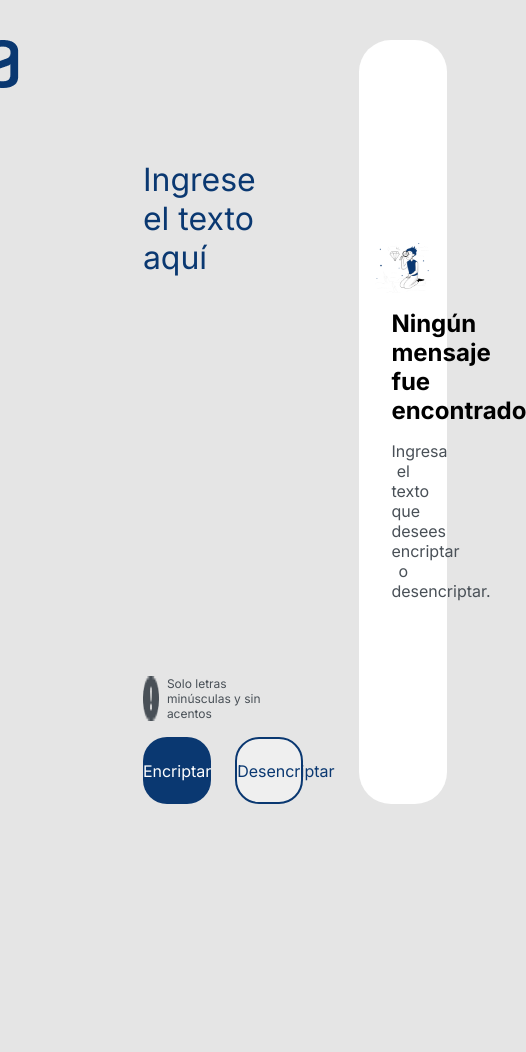
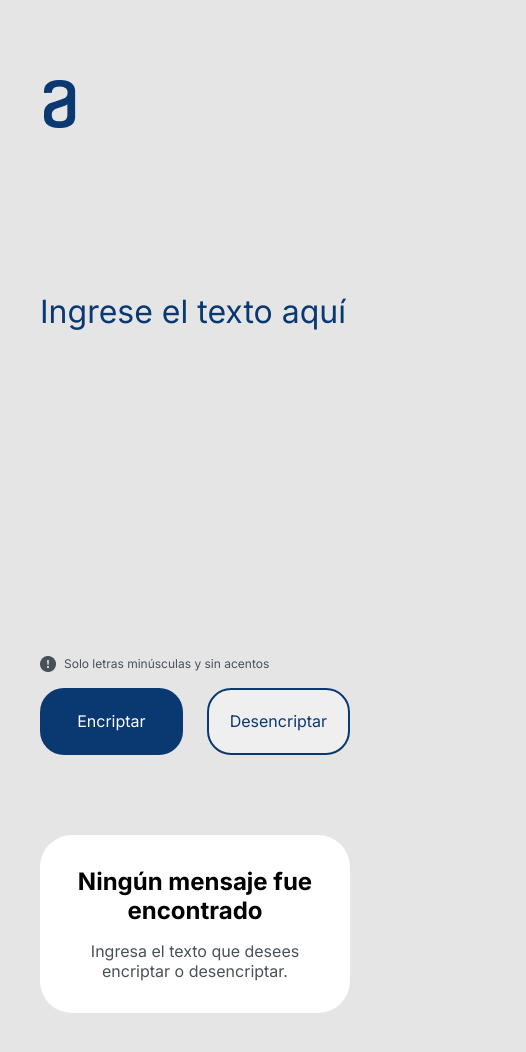
Before and after one commit to crhixtian/encryptor, a plain HTML site: page index.html in a window 390 px wide. Shown: the whole page, 526 px wide, since content can reach past the window. Before the commit the page ends 844 px from the top, so only its background shows below. Drawn offline with Linux system fonts and the light colour scheme.

Commit message:
tablet version

```diff
--- a/index.html
+++ b/index.html
@@ -32,10 +32,16 @@
                 </div>
             </div>
         </section>
+        <section class="information_section">
+            <img class="information_section_imagen" src="./assets/muñeco.png" alt="Muñeco">
+            <p class="information_section_text">Ningún mensaje fue encontrado</p>
+            <p class="information_section_subtext">Ingresa el texto que desees encriptar o desencriptar.</p>
+        </section>
         <section class="output_section">
-            <img class="output-imagen" src="./assets/muñeco.png" alt="Muñeco">
-            <p class="output-text">Ningún mensaje fue encontrado</p>
-            <p class="output-subtext">Ingresa el texto que desees encriptar o desencriptar.</p>
+            <p class="output_section_text_encrypt"></p>
+            <button class="output_section_button_copy">
+                Copiar
+            </button>
         </section>
     </main>
     <footer class="footer">
--- a/style.css
+++ b/style.css
@@ -38,8 +38,9 @@ body {
     display: flex;
     flex-direction: column;
     justify-content: space-between;
-    margin: 160px 0 40px 0;
-    height: calc(100vh - 200px);
+    margin: 160px 0 72px 0;
+    height: calc(100vh - 232px);
+    gap: 32px;
 }
 
 .input_container_textarea {
@@ -97,7 +98,7 @@ body {
     color: var(--secondary_color);
 }
 
-.output_section {
+.information_section {
     background-color: var(--tertiary_color);
     margin: 40px 0 40px 0;
     height: calc(100vh - 80px);
@@ -109,24 +110,116 @@ body {
     gap: 16px
 }
 
-.output-imagen {
+.information_section_imagen {
     padding: 0 16px 0 16px;
 }
 
-.output-text,
-.output-subtext {
+.information_section_text,
+.information_section_subtext {
     padding: 0 32px 0 32px;
     text-align: center;
     font-family: var(--font_inter), serif;
 }
 
-.output-text {
+.information_section_text {
     color: var(--quaternary_color);
     font-size: 1.5rem;
     font-weight: bold;
 }
 
-.output-subtext {
+.information_section_subtext {
     font-size: 1rem;
     color: var(--quinary_color);
 }
+
+.output_section {
+    background-color: var(--tertiary_color);
+    margin: 40px 0 40px 0;
+    height: calc(100vh - 80px);
+    border-radius: 32px;
+    width: 22.5%;
+    display: none;
+    flex-direction: column;
+    justify-content: space-between;
+    gap: 32px;
+}
+
+.output_section_text_encrypt {
+    font-size: 1.5rem;
+    font-family: var(--font_inter), serif;
+    margin: 32px;
+    color: var(--quinary_color);
+    margin: 32px 32px 0 32px;
+}
+
+.output_section_button_copy {
+    height: 67px;
+    border-radius: 24px;
+    font-size: 1rem;
+    font-family: var(--font_inter), serif;
+    border: 2px solid var(--secondary_color);
+    color: var(--secondary_color);
+    margin: 0 32px 32px 32px;
+}
+
+/* arriba | derecha | abajo | izquierda */
+
+
+@media (max-width: 1600px) {
+    .information_section {
+        width: 25%;
+    }
+}
+
+@media (max-width: 1200px) {
+    .information_section {
+        width: 30%;
+    }
+}
+
+@media (max-width: 900px) {
+    .main_content {
+        height: 120vh;
+        display: flex;
+        flex-direction: column;
+        gap: 80px;
+        justify-content: center;
+        margin: 40px;
+    }
+
+    .logo_container {
+        margin-left: -40px;
+    }
+
+    .input_section {
+        width: 100%;
+        height: 50%;
+        margin: 80px 0 0 0;
+    }
+
+    .information_section {
+        display: flex;
+        width: 100%;
+        height: auto;
+        margin-top: 0px;
+    }
+
+    .information_section_imagen {
+        display: none;
+    }
+
+    .information_section_text {
+        padding-top: 32px;
+    }
+
+    .information_section_subtext {
+        padding-bottom: 32px;
+    }
+
+    .output_section {
+        display: none;
+        width: 100%;
+        height: auto;
+        margin-top: 0px;
+    }
+}
```
